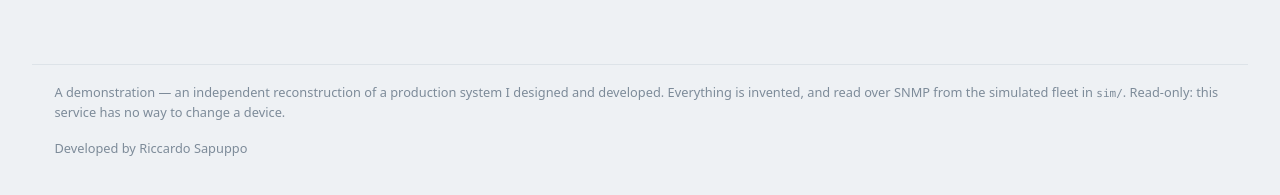
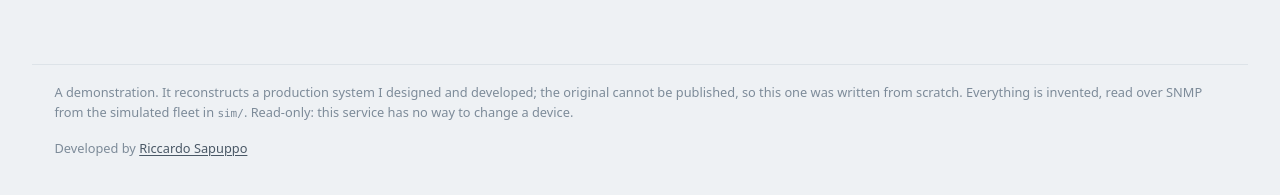
Before and after one commit to riccardosapuppo/printer-meter-collector, a website: page public/index.html in a window 1280 px wide. Shown: the part 109-304 px from the top of the page. Drawn offline with Linux system fonts and the light colour scheme; no server answers.

Commit message:
The footer said what this is, never why the original is missing
The line under every demonstration named the thing and named what was invented
in it, and stopped there. It never said why there is a reconstruction at all,
which is the half that matters: the original cannot be published. Somebody who
opens one of these from a direct link never sees the README, so that sentence
existed nowhere they would look.

The same words now open every one of the fourteen interfaces in this portfolio,
character for character, whether the footer lives in an index.html, an Angular
template, a Razor page, a PHP view or a React component.

The name in the signature is a link to the profile, opening in its own tab.
It carries rel=noopener, and that is not decoration: without it the page that
opens gets a handle on this one and can navigate it somewhere else. It does not
carry nofollow, because unlike the link out to a client's live site, this one is
meant to be followed.

The dash was a tic here too. Twenty-three of them on one page, eighty-five
across the eight HTML ones, and this is where somebody actually looks rather
than on GitHub. Most are gone by rewriting the sentence; the ones that stayed
are all the same case, a parenthesis that already holds commas of its own,
where a comma cannot do the work. The proof it was rewritten and not
substituted is the length: the visible text got shorter.

```diff
--- a/public/index.html
+++ b/public/index.html
@@ -21,9 +21,9 @@
 
       What is different is what a row leads with. The original showed numbers and
       left somebody to work out which machine needed a visit; this leads with the
-      sentence — "Magenta Toner Cartridge is at 3%" — and puts the numbers under
-      it. A dashboard that shows readings and no conclusions has moved the work
-      rather than done it.
+      sentence "Magenta Toner Cartridge is at 3%" and puts the numbers under it.
+      A dashboard that shows readings and no conclusions has moved the work rather
+      than done it.
     -->
 
     <header class="top">
@@ -80,12 +80,13 @@
 
     <footer>
       <span>
-        A demonstration — an independent reconstruction of a production system I
-        designed and developed. Everything is invented, and read over SNMP from the
-        simulated fleet in <code>sim/</code>. Read-only: this service has no way to
-        change a device.
+        A demonstration. It reconstructs a production system I designed and
+        developed; the original cannot be published, so this one was written
+        from scratch. Everything is invented, read over SNMP from the simulated
+        fleet in <code>sim/</code>. Read-only: this service has no way to change
+        a device.
       </span>
-      <span>Developed by Riccardo Sapuppo</span>
+      <span>Developed by <a href="https://github.com/riccardosapuppo" target="_blank" rel="noopener noreferrer">Riccardo Sapuppo</a></span>
     </footer>
 
     <script src="./app.js" type="module"></script>
--- a/public/styles.css
+++ b/public/styles.css
@@ -483,6 +483,32 @@ footer {
   font-size: 0.8rem;
 }
 
+/*
+ * The signature, and the only link on the page.
+ *
+ * The footer is small and faint, so colour cannot be what says "link" here:
+ * the underline says it, and the step up from --ink-faint to --ink-soft only
+ * confirms it. No new colour — a bright accent down here would pull the eye
+ * away from the one place on the board that is allowed to be loud.
+ */
+footer a {
+  color: var(--ink-soft);
+  text-decoration: underline;
+  text-decoration-thickness: 1px;
+  text-underline-offset: 0.18em;
+  border-radius: 3px;
+  transition: color 120ms ease;
+}
+
+footer a:hover {
+  color: var(--ink);
+}
+
+footer a:focus-visible {
+  outline: 2px solid var(--steel);
+  outline-offset: 2px;
+}
+
 @media (prefers-reduced-motion: reduce) {
   * { transition: none !important; }
 }
```
Also changed, not shown: docs/board.png, docs/phone.png, docs/silent.png, docs/unknown.png.
